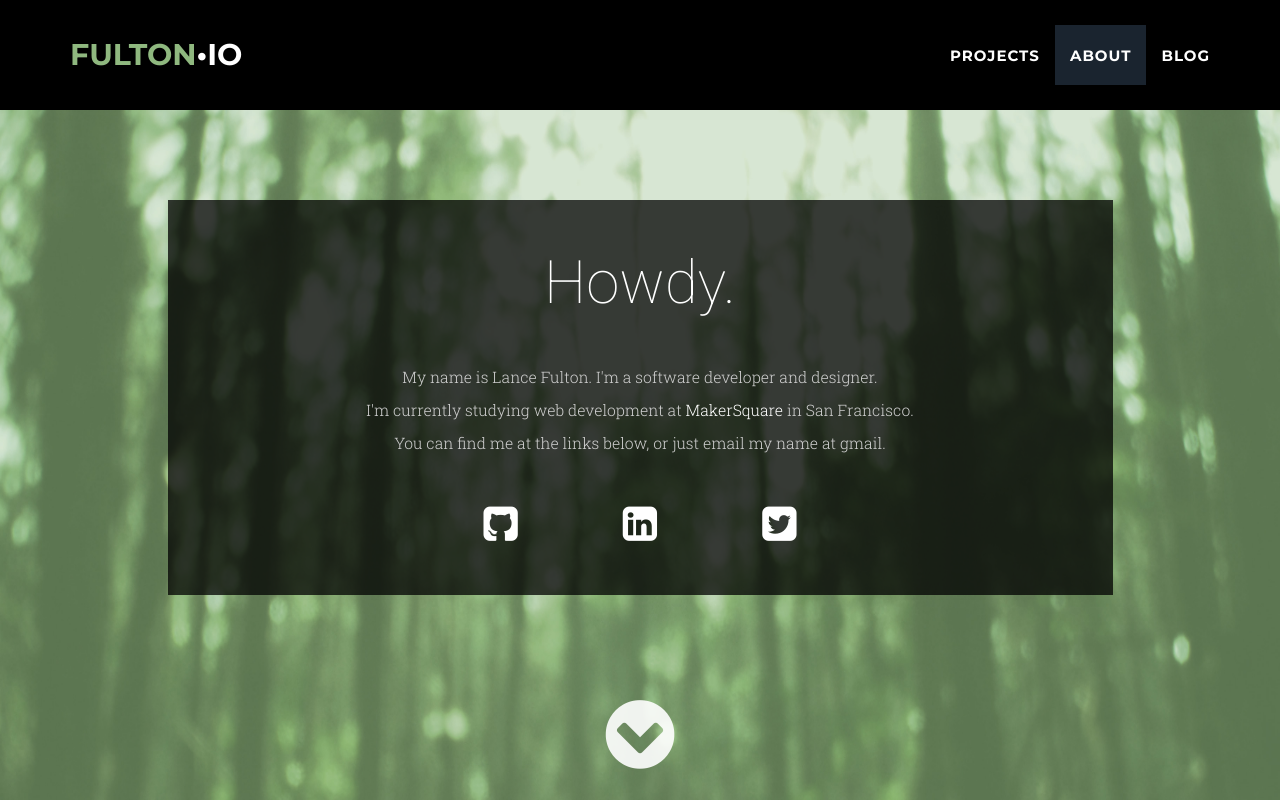
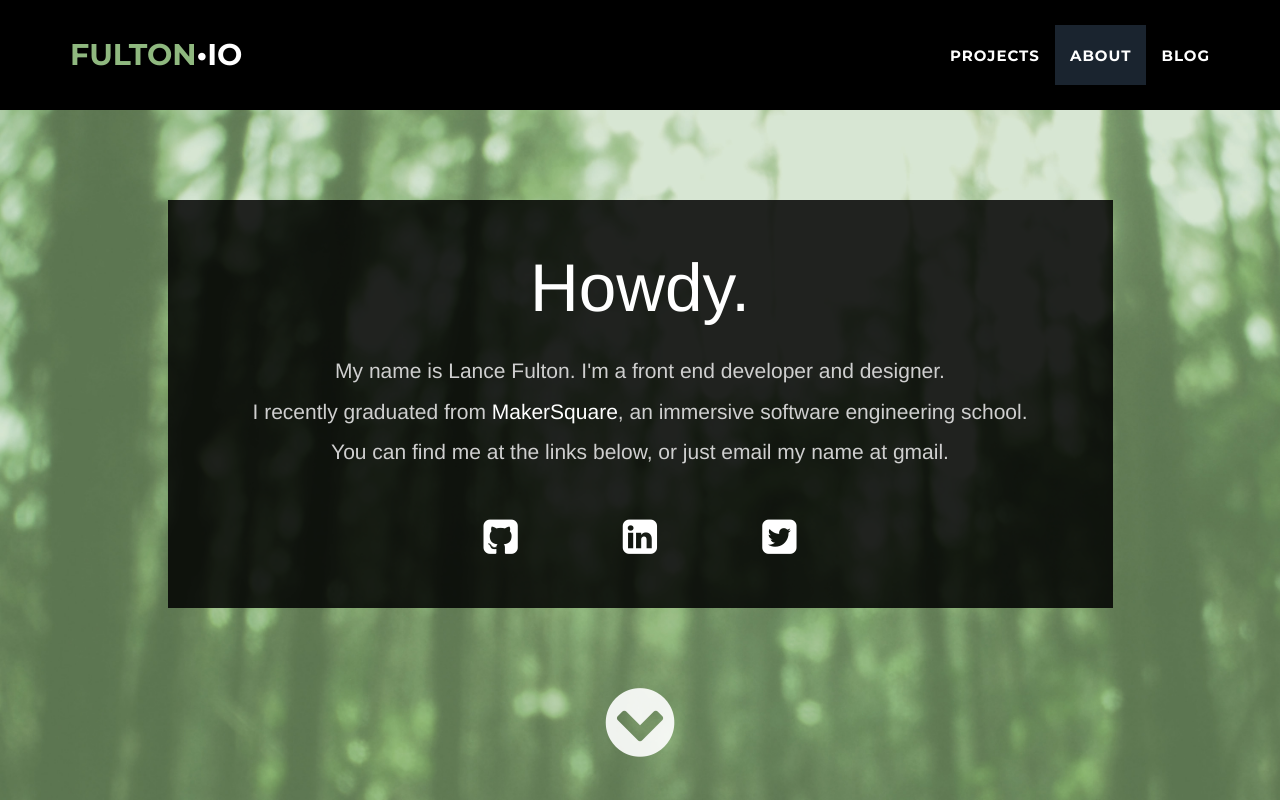
Before and after one commit to LanceFulton/LSF-Site-01, a plain HTML site: page index.html in a window 1280 px wide. Shown: the top 800 px of the page. Drawn offline with nearby package versions, Linux system fonts and the light colour scheme.

Commit message:
Update text, font, and background behavior.

```diff
--- a/css/style.css
+++ b/css/style.css
@@ -1,7 +1,7 @@
 
 #about p {
-    font-family: "Roboto Slab","Helvetica Neue",Helvetica,Arial,sans-serif;
-    font-size: 1.15em;
+    font-family: "Helvetica Neue",Helvetica,Roboto,Arial,sans-serif;
+    font-size: 1.3em;
     font-weight: 300;
     text-align: justify;
 }
@@ -58,27 +58,29 @@ a:hover {
 
 header {
     background: url(../img/background_04e.jpg);
-	background-size: 100% 100%;
-	height: 900px;
+	background-size: cover;
+    background-attachment: fixed;
+    background-repeat: no-repeat;
 }
 
 header .intro-text .name {
-	font-family: Roboto,"Helvetica Neue",Helvetica,Arial,sans-serif;
+	font-family: "Helvetica Neue",Helvetica,Roboto,Arial,sans-serif;
     font-weight: 100;
-    font-size: 4em;
+    font-size: 4.5em;
     text-transform: none;
     margin-top: 30px;
-    margin-bottom: 40px;
+    margin-bottom: 20px;
 }
 
 header .intro-text .skills p {
-	font-family: "Roboto Slab","Helvetica Neue",Helvetica,Arial,sans-serif;
-    font-size: .6em;
+	font-family: "Helvetica Neue",Helvetica,Roboto,Arial,sans-serif;
+    font-weight: 100;
+    font-size: .8em;
     color: #cfcfcf;
 }
 
 .intro-text {
-    background-color: rgba(0,0,0,0.75);
+    background-color: rgba(0,0,0,0.85);
     padding-top: 10px;
     padding-bottom: 40px;
 }
@@ -93,7 +95,7 @@ header .intro-text .skills p {
 }
 
 .move-along p {
-    margin-top: 100px;
+    margin-top: 75px;
 }
 
 .move-along i {
--- a/index.html
+++ b/index.html
@@ -19,7 +19,6 @@
     <link href="font-awesome/css/font-awesome.css" rel="stylesheet" type="text/css">
     <link href='http://fonts.googleapis.com/css?family=Montserrat:400,700' rel='stylesheet' type='text/css'>
     <link href='http://fonts.googleapis.com/css?family=Roboto:400,100,300,500,700,900' rel='stylesheet' type='text/css'>
-    <link href='http://fonts.googleapis.com/css?family=Roboto+Slab:400,300,700' rel='stylesheet' type='text/css'>
 
     <!-- Favicon -->
     <link rel="icon" type="image/png" href="img/favicon_08.png">
@@ -72,8 +71,8 @@
                     <div class="intro-text">
                         <span class="name">Howdy.</span>
                         <span class="skills">
-                            <p>My name is Lance Fulton. I'm a software developer and designer.</p>
-                            <p>I'm currently studying web development at <a href="http://makersquare.com" target="_blank">MakerSquare</a> in San Francisco.</p>
+                            <p>My name is Lance Fulton. I'm a front end developer and designer.</p>
+                            <p>I recently graduated from <a href="http://makersquare.com" target="_blank">MakerSquare</a>, an immersive software engineering school.</p>
                             <p>You can find me at the links below, or just email my name at gmail.</p>
                         </span>
                         <span class="icons">
@@ -179,10 +178,10 @@
                     <p>After practicing landscape architecture for several years in California and Texas, I've decided to apply my analytic and design skills to the wild world of computer programming.</p>
                 </div>
                 <div class="col-lg-12">
-                    <p>I'm currently studying web development at <a href="http://makersquare.com" target="_blank">MakerSquare</a> in San Francisco, with an emphasis on full-stack JavaScript. I'm familiar with JavaScript, HTML and CSS, jQuery, MVC frameworks, and Node.js. For a full list of the many topics I've been studying, please download my résumé below.</p>
+                    <p>I recently graduated from <a href="http://makersquare.com" target="_blank">MakerSquare</a> in San Francisco, where I studied software engineering with an emphasis on full-stack JavaScript. I'm familiar with JavaScript, HTML and CSS, jQuery, and MVC frameworks. For a full list of the many topics I've been studying, please download my résumé below.</p>
                 </div>
                 <div class="col-lg-12">
-                    <p>My professional interests include data visualization, design, geolocation, and becoming an all-around great programmer. I'll be graduating in May of 2015, and I'm currently seeking employment opportunities in California. Feel free to get in touch!</p>
+                    <p>My professional interests include data visualization, design, geolocation, and becoming an all-around great programmer. I'm currently seeking employment opportunities in California and Austin, TX. Feel free to get in touch!</p>
                 </div>
                 <div class="col-lg-8 col-lg-offset-2 text-center">
                     <a href="#" class="btn btn-lg btn-outline">
```
